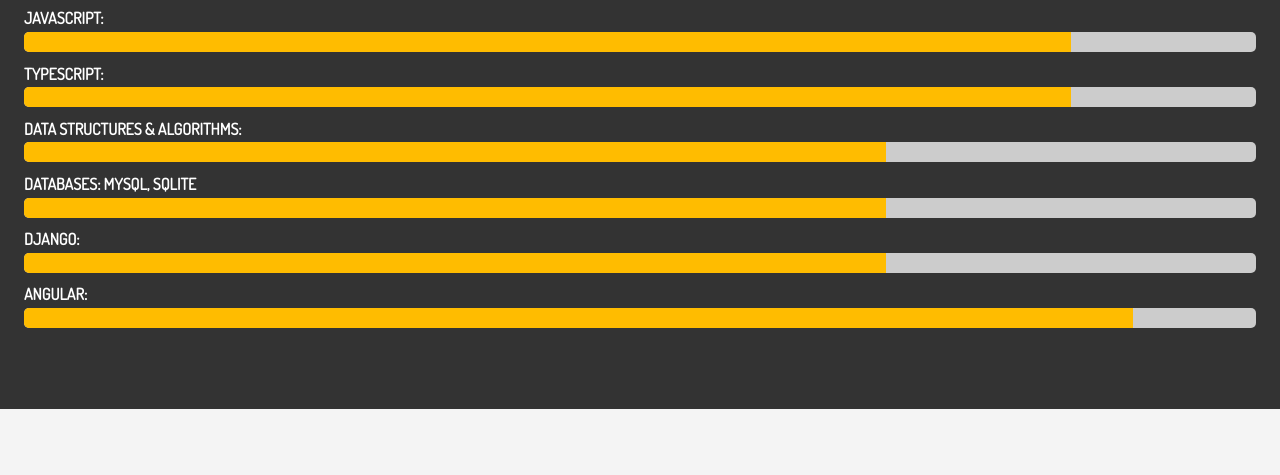
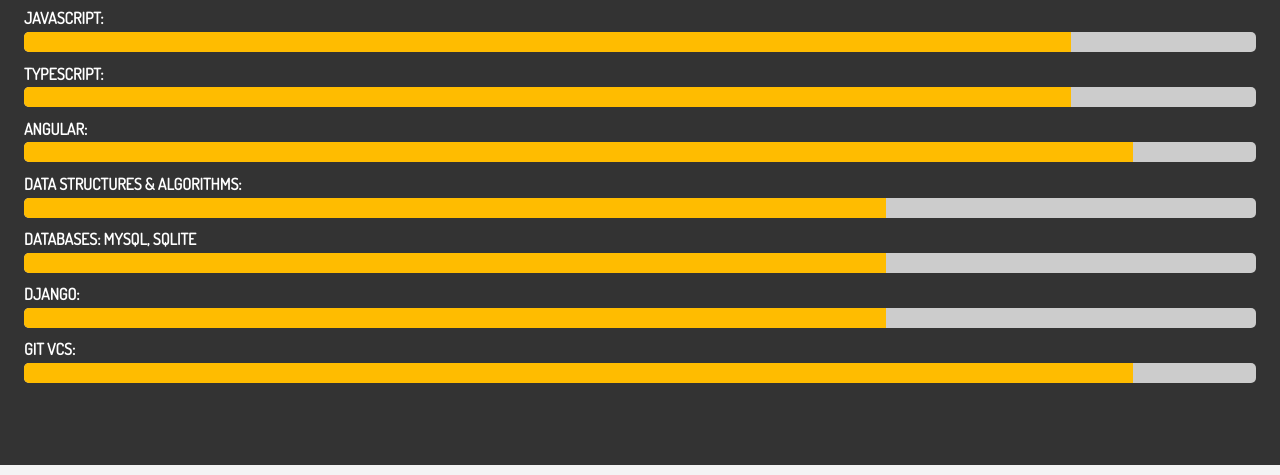
Before and after one commit to Nishita424/portfolio-dist, a plain HTML site: page about.html in a window 1280 px wide. Shown: the part 1013-1488 px from the top of the page. Drawn offline with Linux system fonts and the light colour scheme.

Commit message:
Updated technical skills

```diff
--- a/about.html
+++ b/about.html
@@ -78,6 +78,10 @@
                 <div class="progress">
                     <div style="width:85%"></div>
                 </div>
+                <h4>Angular: </h4>
+                <div class="progress">
+                    <div style="width:90%"></div>
+                </div>
                 <h4>Data Structures & Algorithms: </h4>
                 <div class="progress">
                     <div style="width:70%"></div>
@@ -90,7 +94,7 @@
                 <div class="progress">
                     <div style="width:70%"></div>
                 </div>
-                <h4>Angular: </h4>
+                <h4>Git VCS: </h4>
                 <div class="progress">
                     <div style="width:90%"></div>
                 </div>
```
